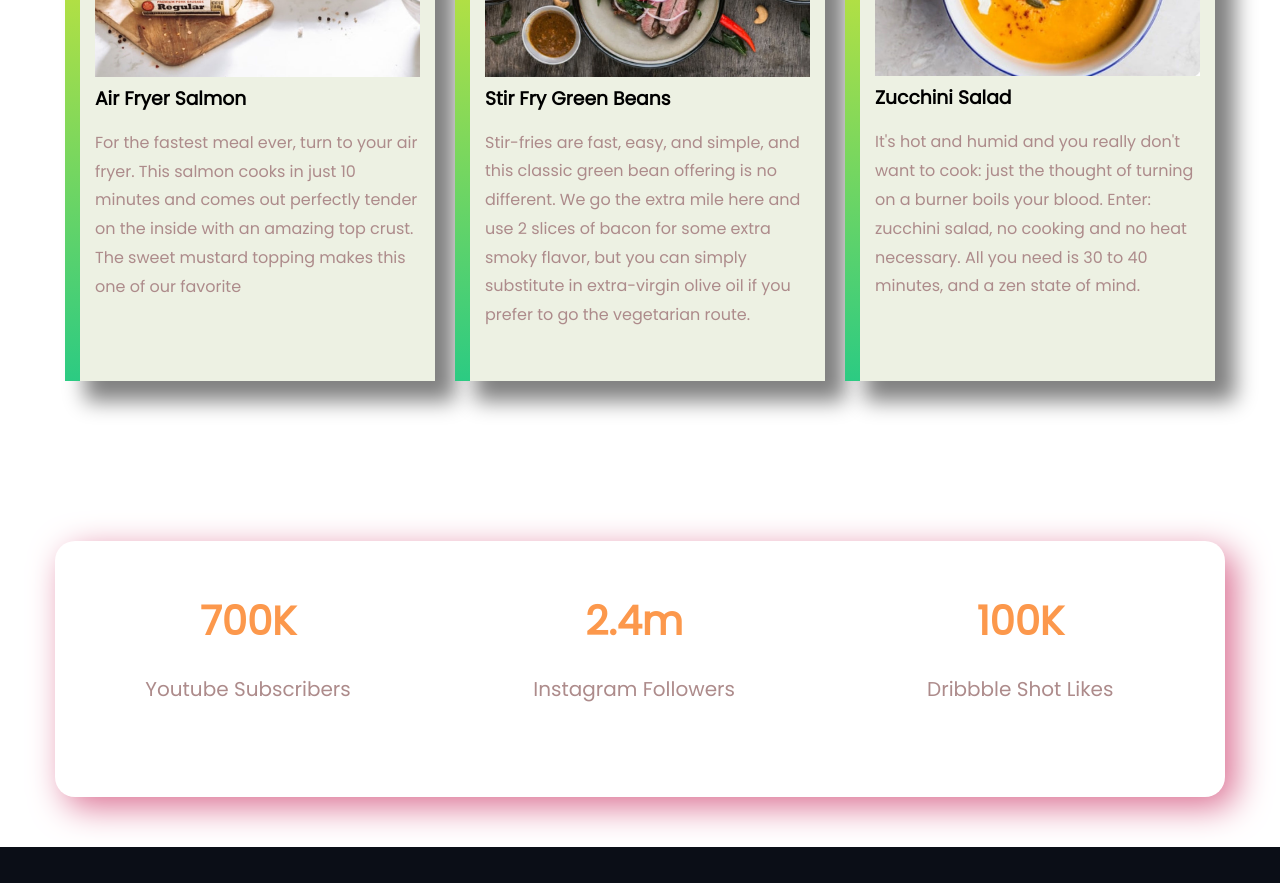
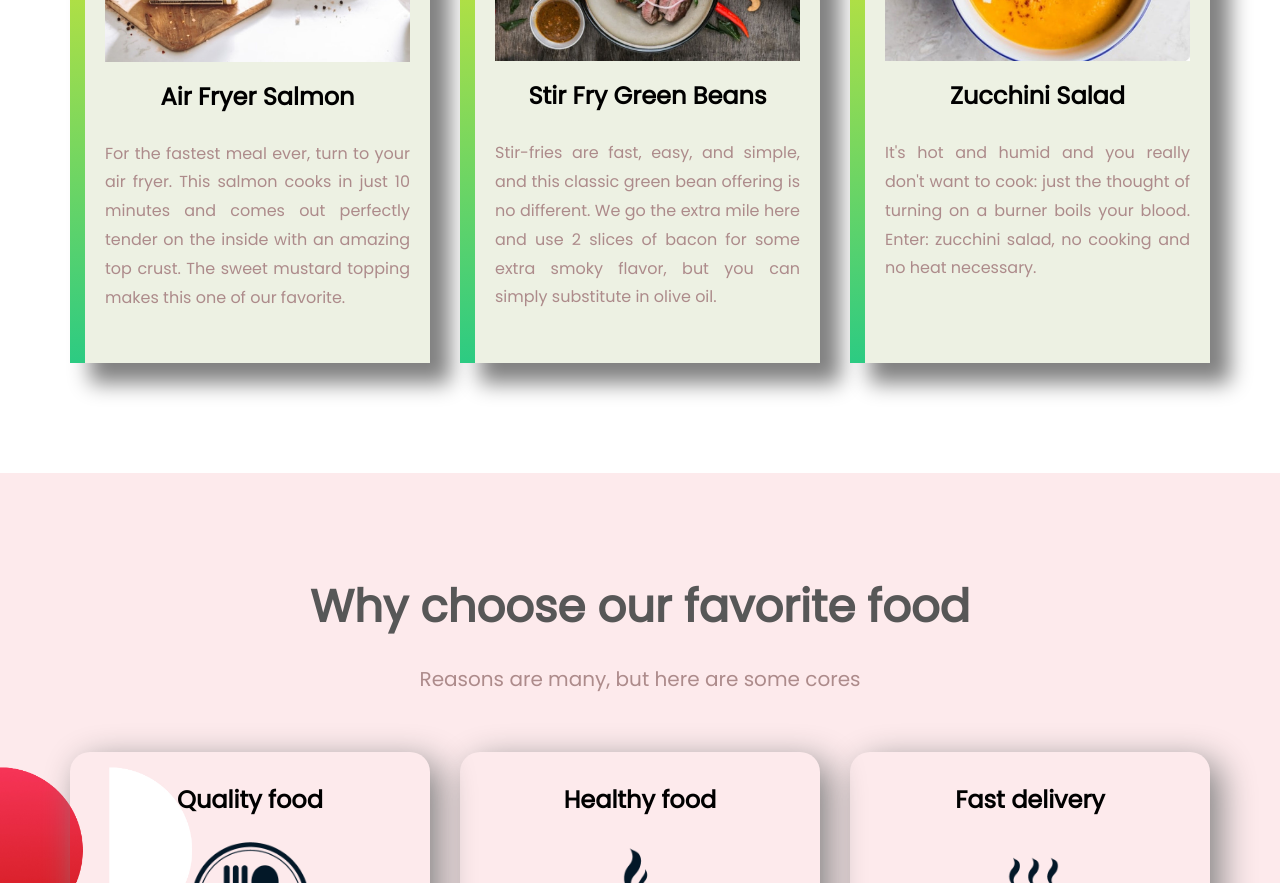
Before and after one commit to SaifulIslamDS/food-network, a plain HTML site: page index.html in a window 1280 px wide. Shown: the part 1890-2773 px from the top of the page. Drawn offline with Linux system fonts and the light colour scheme.

Commit message:
Service section added with some new CSS style

```diff
--- a/index.html
+++ b/index.html
@@ -47,36 +47,44 @@
             <div class="single-recepie one-third">
                 <img src="images/recepie-image-01.jpg" class="recepie-image" alt="">
                 <h3 class="single-recepie-title">Air Fryer Salmon</h3>
-                <p class="single-recepie-text">For the fastest meal ever, turn to your air fryer. This salmon cooks in just 10 minutes and comes out perfectly tender on the inside with an amazing top crust. The sweet mustard topping makes this one of our favorite
+                <p class="single-recepie-text">For the fastest meal ever, turn to your air fryer. This salmon cooks in just 10 minutes and comes out perfectly tender on the inside with an amazing top crust. The sweet mustard topping makes this one of our favorite.
                 </p>
             </div>
             <div class="single-recepie one-third">
                 <img src="images/recepie-image-02.jpg" class="recepie-image" alt="">
                 <h3 class="single-recepie-title">Stir Fry Green Beans</h3>
-                <p class="single-recepie-text">Stir-fries are fast, easy, and simple, and this classic green bean offering is no different. We go the extra mile here and use 2 slices of bacon for some extra smoky flavor, but you can simply substitute in extra-virgin olive oil if you prefer to go the vegetarian route.
+                <p class="single-recepie-text">Stir-fries are fast, easy, and simple, and this classic green bean offering is no different. We go the extra mile here and use 2 slices of bacon for some extra smoky flavor, but you can simply substitute in olive oil.
                 </p>
             </div>
             <div class="single-recepie one-third">
                 <img src="images/recepie-image-03.jpg" class="recepie-image" alt="">
                 <h3 class="single-recepie-title">Zucchini Salad</h3>
-                <p class="single-recepie-text">It's hot and humid and you really don't want to cook: just the thought of turning on a burner boils your blood. Enter: zucchini salad, no cooking and no heat necessary. All you need is 30 to 40 minutes, and a zen state of mind.
+                <p class="single-recepie-text">It's hot and humid and you really don't want to cook: just the thought of turning on a burner boils your blood. Enter: zucchini salad, no cooking and no heat necessary.
                 </p>
             </div>
         </div>
     </section>
-    <section class="counter-wrapper">
-        <div class="flex-container counter ">
-            <div class="single-counter">
-                <h3>700K</h3>
-                <p>Youtube Subscribers</p>
+    <section class="services-wrapper">
+        <h2>Why choose our favorite food</h2>
+        <p class="services-subtitle">Reasons are many, but here are some cores</p>
+        <div class="flex-container">
+            <div class="single-service one-third">
+                <h3 class="single-service-title">Quality food</h3>
+                <img src="images/spoon.png" class="service-image" alt="">
+                <p class="single-service-text">The sweet mustard topping makes this one of our favorite
+                </p>
             </div>
-            <div class="single-counter">
-                <h3>2.4m</h3>
-                <p>Instagram Followers</p>
+            <div class="single-service one-third">
+                <h3 class="single-service-title">Healthy food</h3>
+                <img src="images/tea-cup.png" class="service-image" alt="">
+                <p class="single-service-text">We go the extra mile here and use 2 slices of bacon.
+                </p>
             </div>
-            <div class="single-counter">
-                <h3>100K</h3>
-                <p>Dribbble Shot Likes</p>
+            <div class="single-service one-third">
+                <h3 class="single-service-title">Fast delivery</h3>
+                <img src="images/hot-doug.png" class="service-image" alt="">
+                <p class="single-service-text">No cooking and no heat necessary. All you need.
+                </p>
             </div>
         </div>
     </section>
--- a/style.css
+++ b/style.css
@@ -26,16 +26,20 @@ h6 {
     margin: 0;
     padding: 0;
 }
+
 .half-width {
     width: 50%;
 }
+
 .one-third {
     width: 33%;
 }
+
 .section-image {
     width: 85%;
     transition: width 1s, height 1s, transform 1s;
 }
+
 .section-image:hover {
     cursor: pointer;
     transform: scale(1.2, 1.2);
@@ -69,6 +73,7 @@ Hero Area CSS
     border-radius: 50px;
     color: white;
 }
+
 .cta-button:hover {
     box-shadow: 5px 5px 10px goldenrod;
     background-color: #7ea2b8;
@@ -81,17 +86,20 @@ About me area CSS
 ********************/
 
 .about-area-wrapper {
-    background-image: url(images/about-me-area-bg.png);
+    background-image: url(images/about-me-area-bg.jpg);
     background-repeat: no-repeat;
     background-position: center;
     background-size: cover;
 }
+
 .about-me {
     padding: 150px 0px 100px 50px;
 }
+
 .about-image {
     padding: 50px 0;
 }
+
 .about-image img {
     width: 100%;
 }
@@ -109,21 +117,27 @@ My recepies section
     padding-top: 100px;
     padding-bottom: 100px;
 }
+
 .my-recipies-wrapper h2 {
-    color: #575757;font-size: 45px;text-align: center;
-}
-.my-recipies-wrapper > p {
+    color: #575757;
+    font-size: 45px;
     text-align: center;
 }
+
+.my-recipies-wrapper>p {
+    text-align: center;
+}
+
 .single-recepie {
     background-color: #edf1e3;
-    margin: 10px;
-    padding: 15px;
+    margin: 10px 15px;
+    padding: 15px 20px;
     border-left: 15px solid;
     border-image: linear-gradient(#FCEB21, #20c988) 30;
     transition: width 1s, height 1s, transform 1s;
     box-shadow: 20px 20px 20px grey;
 }
+
 .single-recepie:hover {
     cursor: pointer;
     box-shadow: 10px 10px 20px #8b807e;
@@ -131,11 +145,17 @@ My recepies section
 }
 
 .single-recepie p {
-    text-align: left;
+    text-align: justify;
     font-size: 16px;
 }
+
 .recepie-image {
     width: 100%;
+}
+.single-recepie-title {
+    text-align: center;
+    font-size: 24px;
+    padding: 10px 0;
 }
 
 /***********
@@ -145,27 +165,77 @@ Counter CSS
 .counter-wrapper {
     padding: 50px 0;
 }
+
 .counter {
     border-radius: 20px;
     box-shadow: 10px 10px 34px palevioletred;
 }
+
 .single-counter {
     width: 33%;
     text-align: center;
     padding: 50px 0;
 }
+
 .single-counter h3 {
     font-size: 40px;
     color: #FC984C;
 }
+
 .single-counter p {
     text-align: center;
 }
 
 /****************
+Service Section CSS
+****************/
+
+.services-wrapper {
+    background-image: url(images/services-area-bg.jpg);
+    background-repeat: none;
+    background-size: cover;
+    padding-top: 100px;
+    padding-bottom: 100px;
+    text-align: center;
+}
+
+.services-wrapper h2 {
+    font-size: 45px;
+    color: #575757;
+}
+
+.services-subtitle {
+    text-align: center;
+}.single-service-title {
+    font-size: 24px;
+}
+
+.service-image {
+    width: 40%;
+    margin-top: 20px;
+}
+
+.single-service-text {
+    font-size: 16px;
+    text-align: center;
+}
+
+.single-service {
+    cursor: pointer;
+    margin: 15px;
+    padding: 30px 20px;
+    border-radius: 20px;
+    box-shadow: 10px 10px 35px grey;
+    transition: width 1s, height 1s, transform 1s;
+}
+
+.single-service:hover {
+    box-shadow: 10px 10px 55px red;
+}
+
+/****************
 Footer CSS
 ***************/
-
 
 footer {
     background-color: #0B0E17;
```
Also changed, not shown: images/about-me-area-bg.jpg (added), images/about-me-area-bg.png (deleted), images/hot-doug.png (added), images/services-area-bg.jpg (added), images/spoon.png (added), images/tea-cup.png (added).
